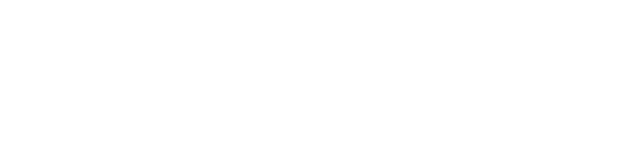
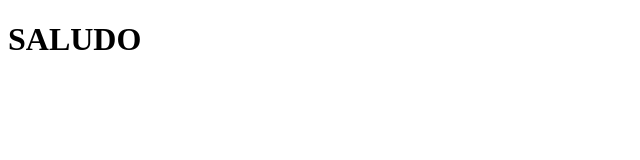
Before and after one commit to ErickAriasC/GERMAN-RAMAS-2, a plain HTML site: page index.html in a window 1280 px wide. Shown: the whole page, without its empty margins (0-640 px from the left). Drawn offline with Linux system fonts and the light colour scheme.

Commit message:
SE AGREGO SALUDO

```diff
--- a/index.html
+++ b/index.html
@@ -6,6 +6,6 @@
     <title>Document</title>
 </head>
 <body>
-
+    <h1>SALUDO</h1>
 </body>
 </html>
```
